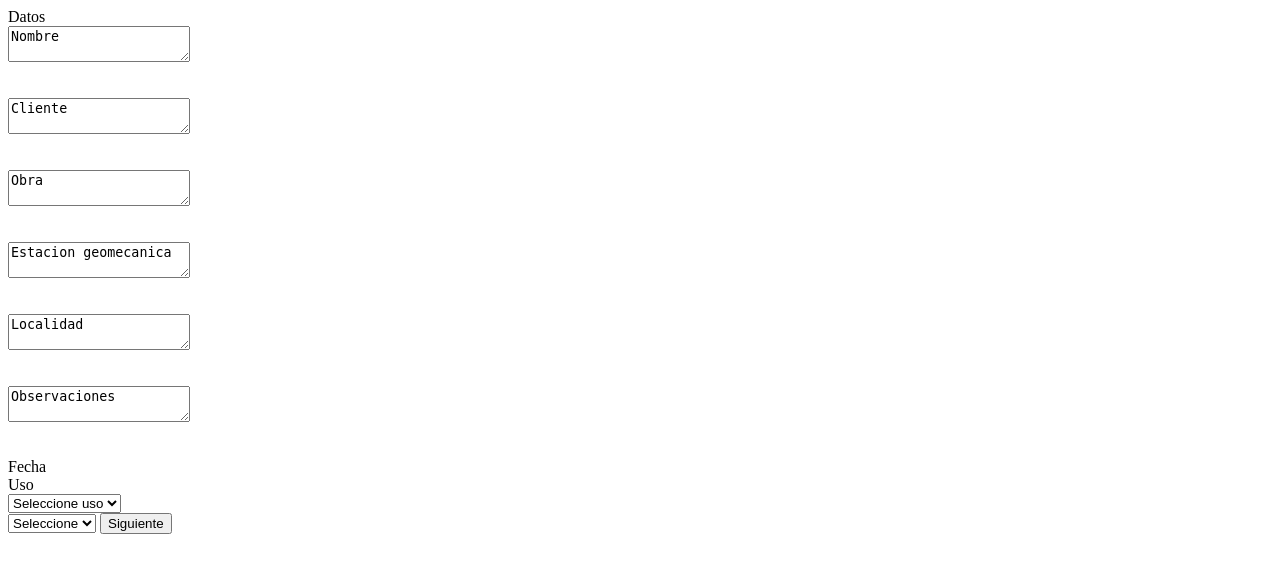
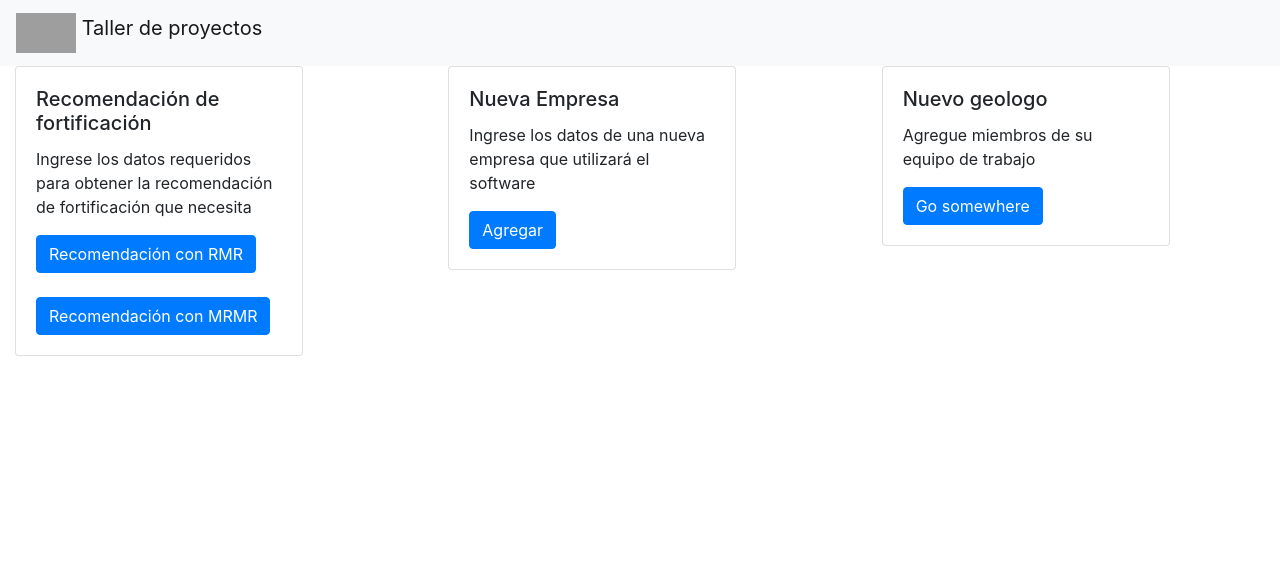
Before and after one commit to cata-cvc/taller-de-proyectos, a Flask app: page / in a window 1280 px wide. Shown: the top 573 px of the page. Run offline with Flask 2, Linux system fonts and the light colour scheme; some libraries are stand-ins or nearby versions; grey boxes are pictures that could not be loaded.

Commit message:
update para el avance 18/06

```diff
--- a/app.py
+++ b/app.py
@@ -1,14 +1,59 @@
-from flask import Flask, redirect, url_for, render_template
+from flask import Flask, redirect, url_for, render_template, request
+from wtforms import Form, TextField, TextAreaField, validators, StringField, SubmitField
+import sqlite3 as sql
+
+conn = sql.connect('database.db')
+print ("Opened database successfully")
+
+#conn.execute('CREATE TABLE empresa (id INTEGER PRIMARY KEY,name TEXT, addr TEXT, city TEXT, region TEXT, country TEXT, rut TEXT)')
+#print ("Table created successfully")
+
+#conn.execute('CREATE TABLE geologos (id INTEGER PRIMARY KEY,name TEXT, rut TEXT, empresa_id INTEGER, FOREIGN KEY (empresa_id) REFERENCES empresa)')
+#print ("Table created successfully")
+
+#conn.execute('CREATE TABLE proyectos (id INTEGER PRIMARY KEY, ubicacion TEXT, empresa_id INTEGER, geologo_id INTEGER, FOREIGN KEY (empresa_id) REFERENCES empresa, FOREIGN KEY (geologo_id) REFERENCES geologos)')
+#print ("Table created successfully")
+
 
 app = Flask(__name__)
 
+class ReusableForm(Form):
+    name = TextField('Name:', validators=[validators.required()])
+    surname = TextField('Surname:', validators=[validators.required()])
+
 @app.route("/")
 def home():
-    return render_template("home.html")
+    return render_template('home.html')
 
-@app.route("/calc")
-def admin():
-    return redirect(url_for("home"))
+@app.route('/nueva_empresa')
+def nueva_empresa():
+    form = ReusableForm(request.form)
+
+    if request.method == 'POST':
+        name=request.form['name']
+        rut=request.form['rut']
+        direccion=request.form['direccion']
+        ciudad=request.form['ciudad']
+        region=request.form['region']
+        pais=request.form['pais']
+
+        if form.validate():
+            flash('Hello: {} {}'.format(name))
+
+        else:
+            flash('Error: All Fields are Required')
+
+    return render_template('empresa.html', form=form)
+
+@app.route("/rmr")
+def calculo():
+    return render_template('rmr.html')
+
+@app.route("/mrmr")
+def calculo():
+    return render_template('mrmr.html')
 
 if __name__ == "__main__":
     app.run()
+
+conn.close()
--- a/templates/home.html
+++ b/templates/home.html
@@ -1,51 +1,55 @@
 <html>
     <head>
-        <title> Calculo fortificacion</title>
+        <title>Menu principal</title>
+        <meta charset="utf-8">
+  <meta name="viewport" content="width=device-width, initial-scale=1">
+  <link rel="stylesheet" href="https://maxcdn.bootstrapcdn.com/bootstrap/4.5.2/css/bootstrap.min.css">
+  <script src="https://ajax.googleapis.com/ajax/libs/jquery/3.5.1/jquery.min.js"></script>
+  <script src="https://cdnjs.cloudflare.com/ajax/libs/popper.js/1.16.0/umd/popper.min.js"></script>
+  <script src="https://maxcdn.bootstrapcdn.com/bootstrap/4.5.2/js/bootstrap.min.js"></script>
     </head>
     <body>
-        <form>
-            <section>Datos</section>
-            <textarea>Nombre</textarea>
-            <br>
-            <br>
-            <br>
-            <textarea>Cliente</textarea>
-            <br>
-            <br>
-            <br>
-            <textarea>Obra</textarea>
-            <br>
-            <br>
-            <br>
-            <textarea>Estacion geomecanica</textarea>
-            <br>
-            <br>
-            <br>
-            <textarea>Localidad</textarea>
-            <br>
-            <br>
-            <br>
-            <textarea>Observaciones</textarea>
-            <br>
-            <br>
-            <br>
-            <date>Fecha</date>
-            <section>Uso</section>
-            <select class="form-select" aria-label="Default select example">
-                <option selected>Seleccione uso</option>
-                <option value="Bajo"> Bajo</option>
-                <option value="Moderado">Moderado</option>
-                <option value="Alto">Alto</option>
-              </select>
-            <section></section>
-              <select class="form-select" aria-label="Default select example">
-                <option selected>Seleccione</option>
-                <option value="Bajo"></option>
-                <option value="Moderado">Two</option>
-                <option value="Alto">Three</option>
-              </select>
-              <button onsubmit="">Siguiente</button>
-        </form>
+      <!-- Image and text -->
+      <nav class="navbar navbar-light bg-light">
+      <a class="navbar-brand" href="#">
+       <img src="https://lh3.googleusercontent.com/proxy/w9QbZaWzRMulRMQsIH-U-OGIenUokw4XKEs7NEKMIoa3_DY_RXMM2jwghPya0MDOW_mp6P7eLFTABVbjTEGzYaUEAXQfgGS33X49_VA" width="60" height="40" class="d-inline-block align-top" alt="">
+       Taller de proyectos
+       </a>
+      </nav>
 
+      <div class="card-columns">
+        <div class="container">
+          <div class="card" style="width: 18rem;">
+            <div class="card-body">
+              <h5 class="card-title">Recomendación de fortificación</h5>
+              <p class="card-text">Ingrese los datos requeridos para obtener la recomendación de fortificación que necesita</p>
+              <a href="/rmr" class="btn btn-primary">Recomendación con RMR</a>
+              <br>
+              <br>
+              <a href="/mrmr" class="btn btn-primary">Recomendación con MRMR</a>
+            </div>
+          </div>
+        </div>
+
+
+        <div class="container">
+          <div class="card" style="width: 18rem;">
+            <div class="card-body">
+              <h5 class="card-title">Nueva Empresa</h5>
+              <p class="card-text">Ingrese los datos de una nueva empresa que utilizará el software</p>
+              <a href="/nueva_empresa" class="btn btn-primary">Agregar</a>
+            </div>
+          </div>
+        </div>
+
+        <div class="container">
+          <div class="card" style="width: 18rem;">
+            <div class="card-body">
+              <h5 class="card-title">Nuevo geologo</h5>
+              <p class="card-text">Agregue miembros de su equipo de trabajo</p>
+              <a href="#" class="btn btn-primary">Go somewhere</a>
+            </div>
+          </div>
+        </div>
     </body>
 </html>
```
Also changed, not shown: static/base.css (added, +32 -0 lines), templates/empresa.html (added, +90 -0 lines), templates/mrmr.html (added, +21 -0 lines), templates/rmr.html (added, +21 -0 lines), database.db (added).
